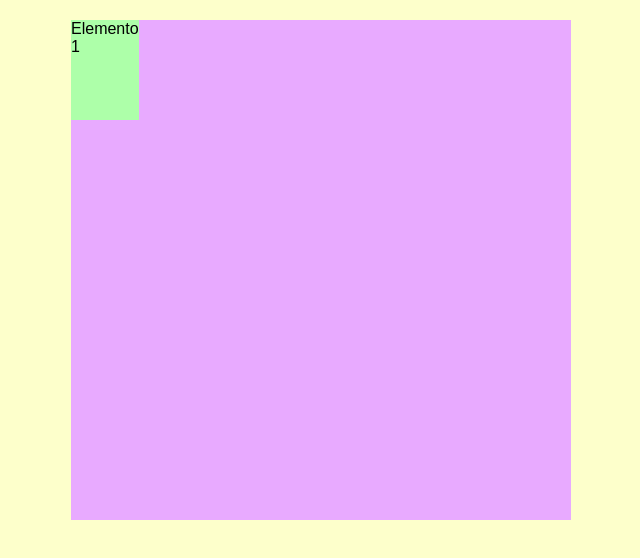
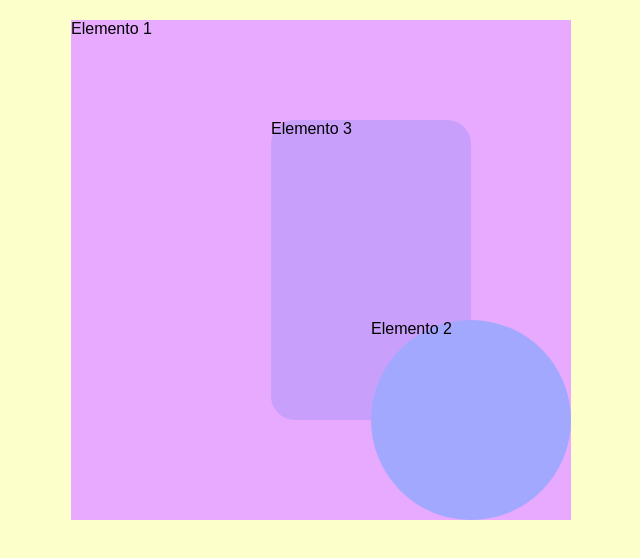
Before and after one commit to Gjbfxta/CCS-Grid, a plain HTML site: page index.html in a window 1280 px wide. Shown: the whole page, without its empty margins (319-959 px from the left). Drawn offline with Linux system fonts and the light colour scheme.

Commit message:
Propiedades de Item grid colum y row

```diff
--- a/index.html
+++ b/index.html
@@ -10,14 +10,14 @@
 <body>
   <!-- Estes es el contenedor de grid -->
   <div class="container">
-    <!-- Aqui van los elemtsitos -->
-    <div class="item">Elemento 1</div>
     <!-- <div class="item">Elemento 1</div>
         <div class="item">Elemento 2</div>
         <div class="item">Elemento 3</div>
         <div class="item">Elemento 4</div>
-        <div class="item">Elemento 5</div>
         <div class="item">Elemento 5</div> -->
+    <div class="item-3">Elemento 3</div>
+    <div class="item-2">Elemento 2</div>
+    <div class="item-1">Elemento 1</div>
   </div>
 </body>
 
--- a/style.css
+++ b/style.css
@@ -14,10 +14,10 @@ body {
 
 .container {
   display: grid;
-  grid-template-columns: 120px auto 200px 50px;
-  grid-template-rows: 120px auto 200px;
-  grid-template-columns: repeat(2, 1fr 3fr);
-  grid-template-rows: repeat(5, 1fr);
+  grid-template-columns: repeat(3,1fr 2fr);
+  grid-template-rows: repeat(6, 1fr) ;
+  grid-template-columns: repeat(5,1fr);
+  grid-template-rows: repeat(5, 1fr) ;
 
   width: 500px;
   height: 500px;
@@ -28,4 +28,22 @@ body {
 
 .item {
   background-color: rgb(173, 255, 169);
+  grid-column: 2/4;
+    grid-row: 3/4;
+    border-radius: 50px;
+    box-shadow: 10px 10px 20px 0px rgb(255, 177, 125);
 }
+
+.item-2 {
+    grid-column: 4/6;
+    grid-row: 4/6;
+    border-radius: 50%;
+    background-color: rgb(163, 168, 255);
+}
+
+.item-3 {
+    grid-column: 3/5;
+    grid-row: 2/5;
+    border-radius: 24px;
+    background-color: rgb(200, 159, 251);
+}
```
